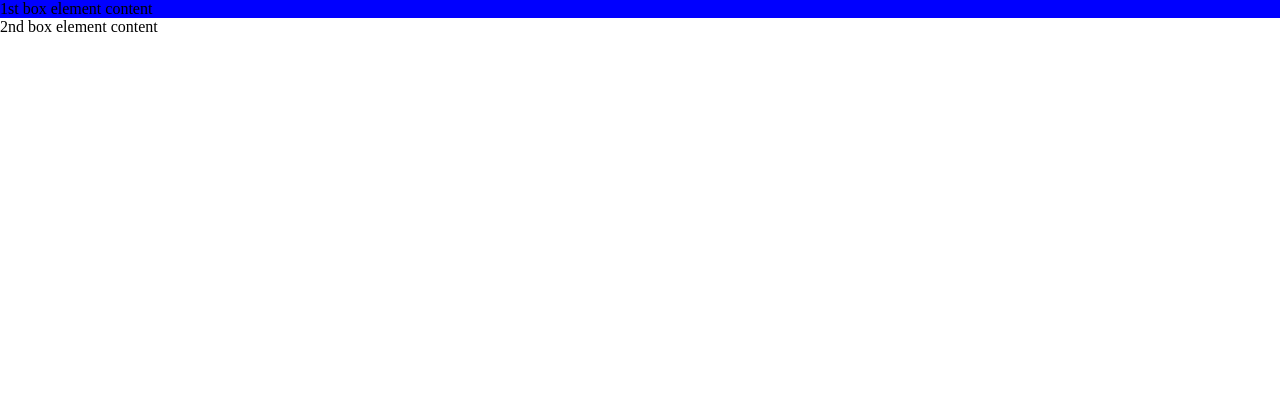
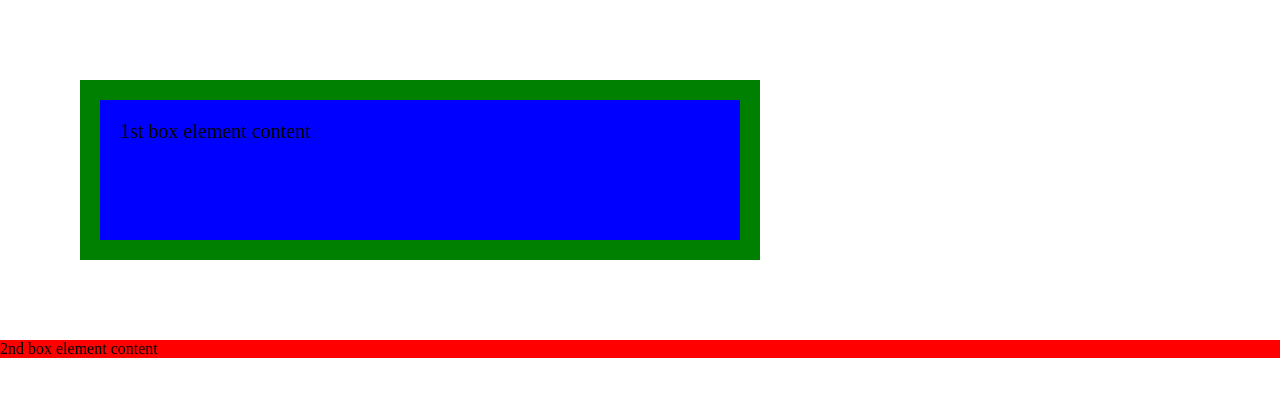
Before and after one commit to rebeccaacero1/boxModelDivExercise, a plain HTML site: page index.html in a window 1280 px wide. Drawn offline with Linux system fonts and the light colour scheme.

Commit message:
addPropertiesForBox1

```diff
--- a/styles.css
+++ b/styles.css
@@ -3,4 +3,14 @@
 }
 .box1{
     background-color: blue;
+    font-size: 20px;
+    height: 100px;
+    width: 600px;
+    border: 20px solid green;
+    padding: 20px;
+    /* border-radius: 20px; */
+    margin: 80px;
 }
+.box2{
+    background-color: red;
+}
```
